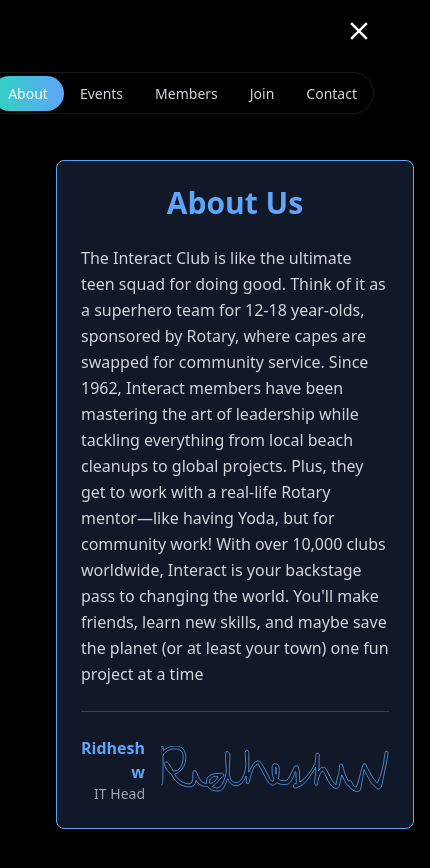
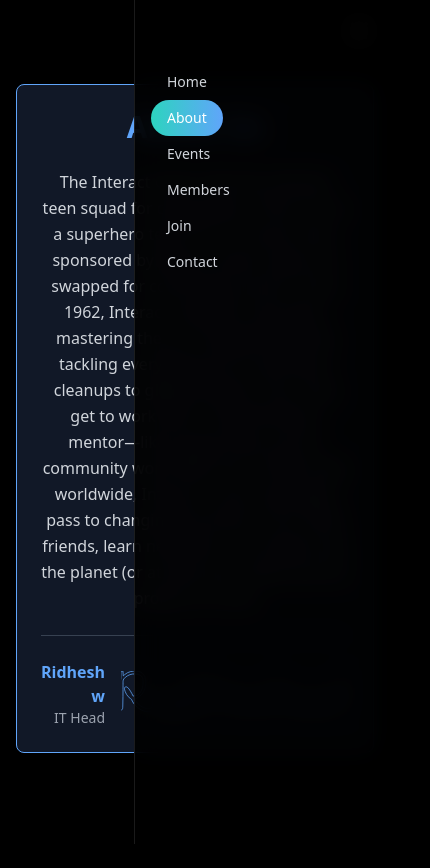
Before and after one commit to ridheshcybe/interact-dav, a Next.js app: page /about in a window 390 px wide. Both pictures are taken after a click on the button 359 px from the left and 31 px from the top of the page. Shown: the top 868 px of the page, 430 px wide, since content can reach past the window. Built offline with nearby package versions, Linux system fonts and the light colour scheme.

Commit message:
mobile navbar

```diff
--- a/src/app/globals.css
+++ b/src/app/globals.css
@@ -22,8 +22,11 @@ body {
 .about {
   width: 100vw !important;
   height: 100vh !important;
-  top: 50%;
-  transform: translate(2.5rem, 10rem);
+  display: flex;
+  flex-direction: column;
+  align-items: center;
+  text-align: center;
+  margin-top: 10vh;
 }
 
 .preloader {
--- a/src/components/ui/floating-nav.tsx
+++ b/src/components/ui/floating-nav.tsx
@@ -1,10 +1,11 @@
 "use client";
 
-import { motion } from "framer-motion";
+import { motion, AnimatePresence } from "framer-motion";
 import Link from "next/link";
 import { usePathname } from "next/navigation";
 import { useState } from "react";
-import { IoMdMenu, IoMdClose } from "react-icons/io"; // Icons for the burger menu
+import { IoMdMenu, IoMdClose } from "react-icons/io";
+import { useIsMobile } from "@/hooks/useIsMobile";
 
 const navItems = [
   { href: "/", label: "Home" },
@@ -18,30 +19,14 @@ const navItems = [
 export function FloatingNav() {
   const pathname = usePathname();
   const [isOpen, setIsOpen] = useState(false);
+  const isMobile = useIsMobile();
 
   const toggleMenu = () => {
     setIsOpen(!isOpen);
   };
 
-  return (
-    <motion.div
-      initial={{ y: -100, opacity: 0 }}
-      animate={{ y: 0, opacity: 1 }}
-      className="fixed top-4 z-50 w-full flex justify-end pr-4"
-    >
-      {/* Burger Menu Icon (visible on mobile) */}
-      <div className="lg:hidden">
-        <button onClick={toggleMenu} className="text-white">
-          {isOpen ? <IoMdClose size={30} /> : <IoMdMenu size={30} />}
-        </button>
-      </div>
-
-      {/* Navigation Menu */}
-      <div
-        className={`${
-          isOpen ? "block" : "hidden"
-        } lg:flex lg:items-center lg:gap-2 py-2 rounded-full bg-black/50 backdrop-blur-md border border-white/10 absolute top-14 right-4 lg:static lg:block`}
-      >
+  const NavLinks = () => (
+    <>
       {navItems.map((item) => (
         <Link
           key={item.href}
@@ -51,12 +36,46 @@ export function FloatingNav() {
               ? "bg-gradient-to-r from-teal-400 to-blue-400 text-white"
               : "text-gray-300 hover:text-white"
           }`}
-            onClick={() => setIsOpen(false)} // Close the menu on link click
+          onClick={() => setIsOpen(false)}
         >
           {item.label}
         </Link>
       ))}
+    </>
+  );
+
+  return (
+    <motion.div
+      initial={{ y: -100, opacity: 0 }}
+      animate={{ y: 0, opacity: 1 }}
+      className="fixed top-4 z-50 w-full flex justify-end pr-4"
+    >
+      {/* Burger Menu Icon */}
+      <button onClick={toggleMenu} className="text-white lg:hidden">
+        {isOpen ? <IoMdClose size={30} /> : <IoMdMenu size={30} />}
+      </button>
+
+      {/* Desktop Navigation */}
+      {!isMobile && (
+        <div className="hidden lg:flex lg:items-center lg:gap-2 py-2 rounded-full bg-black/50 backdrop-blur-md border border-white/10">
+          <NavLinks />
         </div>
+      )}
+
+      {/* Mobile Side Popup */}
+      <AnimatePresence>
+        {isMobile && isOpen && (
+          <motion.div
+            initial={{ x: "100%" }}
+            animate={{ x: 0 }}
+            exit={{ x: "100%" }}
+            transition={{ type: "spring", stiffness: 300, damping: 30 }}
+            className="fixed top-0 right-0 h-full w-64 bg-black/90 backdrop-blur-md border-l border-white/10 flex flex-col items-start p-4 pt-16"
+          >
+            <NavLinks />
+          </motion.div>
+        )}
+      </AnimatePresence>
     </motion.div>
   );
 }
--- /dev/null
+++ b/src/hooks/useIsMobile.tsx
@@ -0,0 +1,18 @@
+import { useState, useEffect } from "react";
+
+export function useIsMobile() {
+  const [isMobile, setIsMobile] = useState(false);
+
+  useEffect(() => {
+    const checkIsMobile = () => {
+      setIsMobile(window.innerWidth < 1024); // Assuming 1024px as the breakpoint for mobile
+    };
+
+    checkIsMobile();
+    window.addEventListener("resize", checkIsMobile);
+
+    return () => window.removeEventListener("resize", checkIsMobile);
+  }, []);
+
+  return isMobile;
+}
```
Lines whose indentation alone changed are shown as unchanged.
